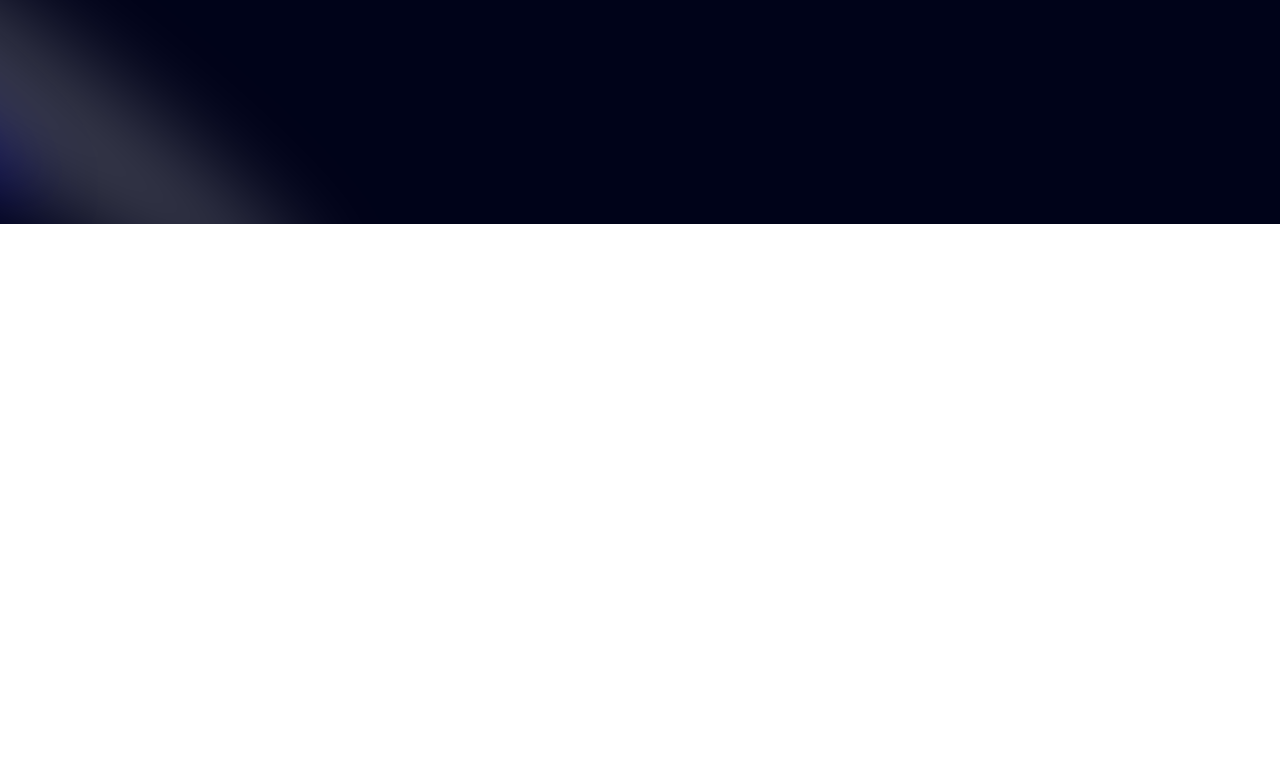
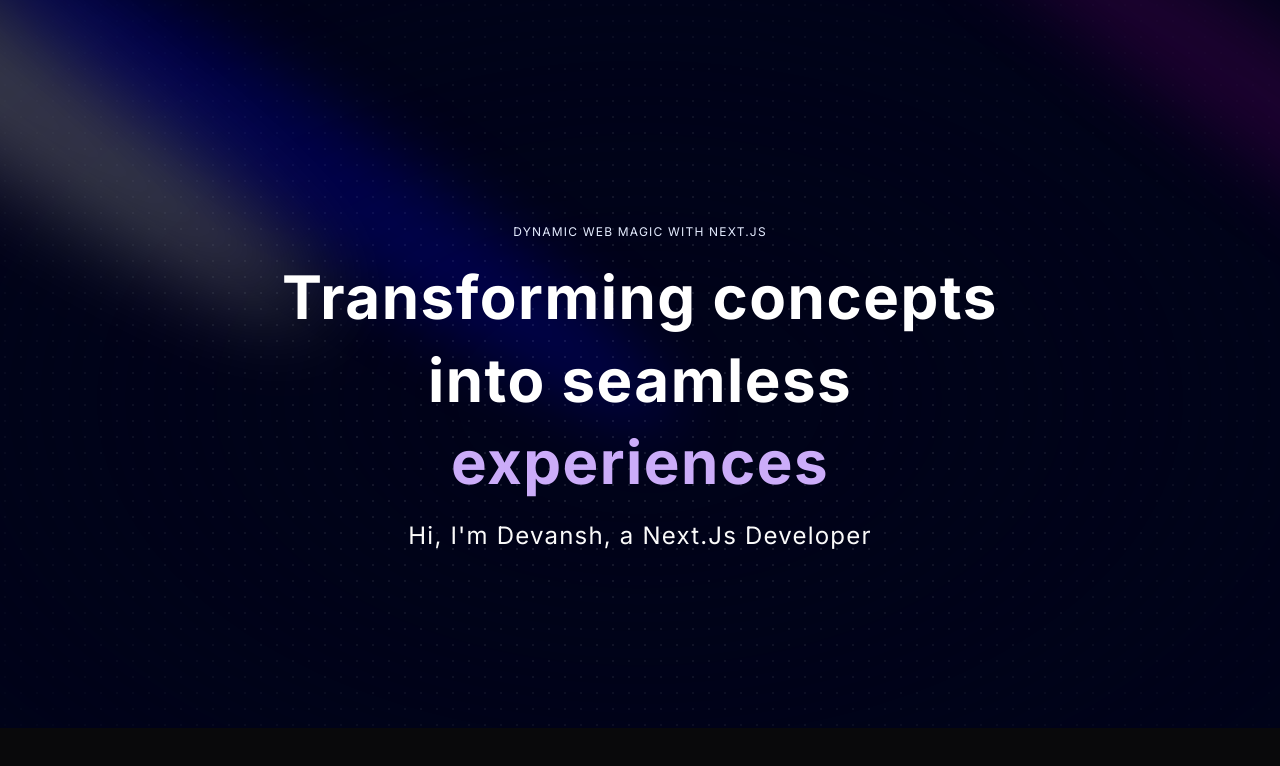
Before and after one commit to ME-Devansh/Portfolio, a Next.js app: page / in a window 1280 px wide. Shown: the top 766 px of the page. Built offline with nearby package versions, Linux system fonts and the light colour scheme.

Commit message:
Added firebase and text generate effect

```diff
--- a/app/layout.tsx
+++ b/app/layout.tsx
@@ -1,6 +1,7 @@
 import type { Metadata } from "next";
 import { Inter } from "next/font/google";
 import "./globals.css";
+import { ThemeProvider } from "@/components/theme-provider";
 
 const inter = Inter({ subsets: ["latin"] });
 
@@ -17,7 +18,16 @@
 }>) {
   return (
     <html lang="en">
-      <body className={inter.className}>{children}</body>
+      <body className={inter.className}>
+        <ThemeProvider
+          attribute="class"
+          defaultTheme="dark"
+          enableSystem
+          disableTransitionOnChange
+        >
+          {children}
+        </ThemeProvider>
+      </body>
     </html>
   );
 }
--- a/components/Hero.tsx
+++ b/components/Hero.tsx
@@ -1,5 +1,7 @@
 import React from "react";
 import { Spotlight } from "./ui/Spotlight";
+import { DotBackground } from "./ui/dot-background";
+import { TextGenerateEffect } from "./ui/text-generate-effect";
 
 const Hero = () => {
   return (
@@ -10,10 +12,25 @@
           fill="white"
         />
         <Spotlight
-          className="-top-10 -left-full h-[80vh] w-[50vw]"
+          className="top-10 left-full h-[80vh] w-[50vw]"
           fill="purple"
         />
-        <Spotlight className="-top-28 -left-80 h-[80vh] w-[50vw]" fill="blue" />
+        <Spotlight className="top-28 left-80 h-[80vh] w-[50vw]" fill="blue" />
+      </div>
+      <DotBackground />
+      <div className="flex justify-center relative my-20 z-10">
+        <div className="max-w-[89vw] md:m-w-2xl lg:max-w-[60vw] flex flex-col items-center justify-center">
+          <h2 className="uppercase tracking-widest text-xs text-center text-blue-100 max-w-80">
+            Dynamic web magic with Next.js
+          </h2>
+          <TextGenerateEffect
+            className="text-center text-[40px] md:text-5xl lg:text-6xl"
+            words="Transforming concepts into seamless experiences"
+          />
+          <p className="text-center md:tracking-wider mb-4 text-sm md:text-lg lg:text-2xl">
+            Hi, I&apos;m Devansh, a Next.Js Developer
+          </p>
+        </div>
       </div>
     </div>
   );
--- /dev/null
+++ b/components/theme-provider.tsx
@@ -0,0 +1,9 @@
+"use client";
+
+import * as React from "react";
+import { ThemeProvider as NextThemesProvider } from "next-themes";
+import { type ThemeProviderProps } from "next-themes/dist/types";
+
+export function ThemeProvider({ children, ...props }: ThemeProviderProps) {
+  return <NextThemesProvider {...props}>{children}</NextThemesProvider>;
+}
--- /dev/null
+++ b/components/ui/dot-background.tsx
@@ -0,0 +1,10 @@
+import React from "react";
+
+export function DotBackground() {
+  return (
+    <div className="h-screen w-full dark:bg-black-100 bg-white  dark:bg-dot-white/[0.2] bg-dot-black/[0.2] flex items-center justify-center absolute top-0 left-0">
+      {/* Radial gradient for the container to give a faded look */}
+      <div className="absolute pointer-events-none inset-0 flex items-center justify-center dark:bg-black-100 bg-white [mask-image:radial-gradient(ellipse_at_center,transparent_20%,black)]"></div>
+    </div>
+  );
+}
--- /dev/null
+++ b/components/ui/text-generate-effect.tsx
@@ -0,0 +1,56 @@
+"use client";
+import { useEffect } from "react";
+import { motion, stagger, useAnimate } from "framer-motion";
+import { cn } from "@/lib/utils";
+
+export const TextGenerateEffect = ({
+  words,
+  className,
+}: {
+  words: string;
+  className?: string;
+}) => {
+  const [scope, animate] = useAnimate();
+  let wordsArray = words.split(" ");
+  useEffect(() => {
+    animate(
+      "span",
+      {
+        opacity: 1,
+      },
+      {
+        duration: 2,
+        delay: stagger(0.2),
+      }
+    );
+  }, [scope.current]);
+
+  const renderWords = () => {
+    return (
+      <motion.div ref={scope}>
+        {wordsArray.map((word, idx) => {
+          return (
+            <motion.span
+              key={word + idx}
+              className={`opacity-0 ${
+                idx > 3 ? "text-purple" : "dark:text-white text-black"
+              }`}
+            >
+              {word}{" "}
+            </motion.span>
+          );
+        })}
+      </motion.div>
+    );
+  };
+
+  return (
+    <div className={cn("font-bold", className)}>
+      <div className="my-4">
+        <div className="dark:text-white text-black leading-snug tracking-wide">
+          {renderWords()}
+        </div>
+      </div>
+    </div>
+  );
+};
--- a/package.json
+++ b/package.json
@@ -13,6 +13,7 @@
     "framer-motion": "^11.3.2",
     "mini-svg-data-uri": "^1.4.4",
     "next": "14.2.5",
+    "next-themes": "^0.3.0",
     "react": "^18",
     "react-dom": "^18",
     "tailwind-merge": "^2.4.0"
@@ -25,6 +26,7 @@
     "eslint-config-next": "14.2.5",
     "postcss": "^8",
     "tailwindcss": "^3.4.5",
+    "tailwindcss-animate": "^1.0.7",
     "typescript": "^5"
   }
 }
--- /dev/null
+++ b/public/index.html
@@ -0,0 +1,89 @@
+<!DOCTYPE html>
+<html>
+  <head>
+    <meta charset="utf-8">
+    <meta name="viewport" content="width=device-width, initial-scale=1">
+    <title>Welcome to Firebase Hosting</title>
+
+    <!-- update the version number as needed -->
+    <script defer src="/__/firebase/10.12.3/firebase-app-compat.js"></script>
+    <!-- include only the Firebase features as you need -->
+    <script defer src="/__/firebase/10.12.3/firebase-auth-compat.js"></script>
+    <script defer src="/__/firebase/10.12.3/firebase-database-compat.js"></script>
+    <script defer src="/__/firebase/10.12.3/firebase-firestore-compat.js"></script>
+    <script defer src="/__/firebase/10.12.3/firebase-functions-compat.js"></script>
+    <script defer src="/__/firebase/10.12.3/firebase-messaging-compat.js"></script>
+    <script defer src="/__/firebase/10.12.3/firebase-storage-compat.js"></script>
+    <script defer src="/__/firebase/10.12.3/firebase-analytics-compat.js"></script>
+    <script defer src="/__/firebase/10.12.3/firebase-remote-config-compat.js"></script>
+    <script defer src="/__/firebase/10.12.3/firebase-performance-compat.js"></script>
+    <!--
+      initialize the SDK after all desired features are loaded, set useEmulator to false
+      to avoid connecting the SDK to running emulators.
+    -->
+    <script defer src="/__/firebase/init.js?useEmulator=true"></script>
+
+    <style media="screen">
+      body { background: #ECEFF1; color: rgba(0,0,0,0.87); font-family: Roboto, Helvetica, Arial, sans-serif; margin: 0; padding: 0; }
+      #message { background: white; max-width: 360px; margin: 100px auto 16px; padding: 32px 24px; border-radius: 3px; }
+      #message h2 { color: #ffa100; font-weight: bold; font-size: 16px; margin: 0 0 8px; }
+      #message h1 { font-size: 22px; font-weight: 300; color: rgba(0,0,0,0.6); margin: 0 0 16px;}
+      #message p { line-height: 140%; margin: 16px 0 24px; font-size: 14px; }
+      #message a { display: block; text-align: center; background: #039be5; text-transform: uppercase; text-decoration: none; color: white; padding: 16px; border-radius: 4px; }
+      #message, #message a { box-shadow: 0 1px 3px rgba(0,0,0,0.12), 0 1px 2px rgba(0,0,0,0.24); }
+      #load { color: rgba(0,0,0,0.4); text-align: center; font-size: 13px; }
+      @media (max-width: 600px) {
+        body, #message { margin-top: 0; background: white; box-shadow: none; }
+        body { border-top: 16px solid #ffa100; }
+      }
+    </style>
+  </head>
+  <body>
+    <div id="message">
+      <h2>Welcome</h2>
+      <h1>Firebase Hosting Setup Complete</h1>
+      <p>You're seeing this because you've successfully setup Firebase Hosting. Now it's time to go build something extraordinary!</p>
+      <a target="_blank" href="https://firebase.google.com/docs/hosting/">Open Hosting Documentation</a>
+    </div>
+    <p id="load">Firebase SDK Loading&hellip;</p>
+
+    <script>
+      document.addEventListener('DOMContentLoaded', function() {
+        const loadEl = document.querySelector('#load');
+        // // 🔥🔥🔥🔥🔥🔥🔥🔥🔥🔥🔥🔥🔥🔥🔥🔥🔥🔥🔥🔥🔥🔥🔥🔥🔥🔥🔥🔥🔥🔥🔥
+        // // The Firebase SDK is initialized and available here!
+        //
+        // firebase.auth().onAuthStateChanged(user => { });
+        // firebase.database().ref('/path/to/ref').on('value', snapshot => { });
+        // firebase.firestore().doc('/foo/bar').get().then(() => { });
+        // firebase.functions().httpsCallable('yourFunction')().then(() => { });
+        // firebase.messaging().requestPermission().then(() => { });
+        // firebase.storage().ref('/path/to/ref').getDownloadURL().then(() => { });
+        // firebase.analytics(); // call to activate
+        // firebase.analytics().logEvent('tutorial_completed');
+        // firebase.performance(); // call to activate
+        //
+        // // 🔥🔥🔥🔥🔥🔥🔥🔥🔥🔥🔥🔥🔥🔥🔥🔥🔥🔥🔥🔥🔥🔥🔥🔥🔥🔥🔥🔥🔥🔥🔥
+
+        try {
+          let app = firebase.app();
+          let features = [
+            'auth',
+            'database',
+            'firestore',
+            'functions',
+            'messaging',
+            'storage',
+            'analytics',
+            'remoteConfig',
+            'performance',
+          ].filter(feature => typeof app[feature] === 'function');
+          loadEl.textContent = `Firebase SDK loaded with ${features.join(', ')}`;
+        } catch (e) {
+          console.error(e);
+          loadEl.textContent = 'Error loading the Firebase SDK, check the console.';
+        }
+      });
+    </script>
+  </body>
+</html>
--- a/tailwind.config.ts
+++ b/tailwind.config.ts
@@ -1,7 +1,7 @@
 import type { Config } from "tailwindcss";
 
-import svgToDataUri from "mini-svg-data-uri";
-import colors from "tailwindcss/colors";
+const svgToDataUri = require("mini-svg-data-uri");
+const colors = require("tailwindcss/colors");
 
 const {
   default: flattenColorPalette,
```
Also changed, not shown: firebase.json (added), 2 other files (tests, documents, lock files or other folders).
